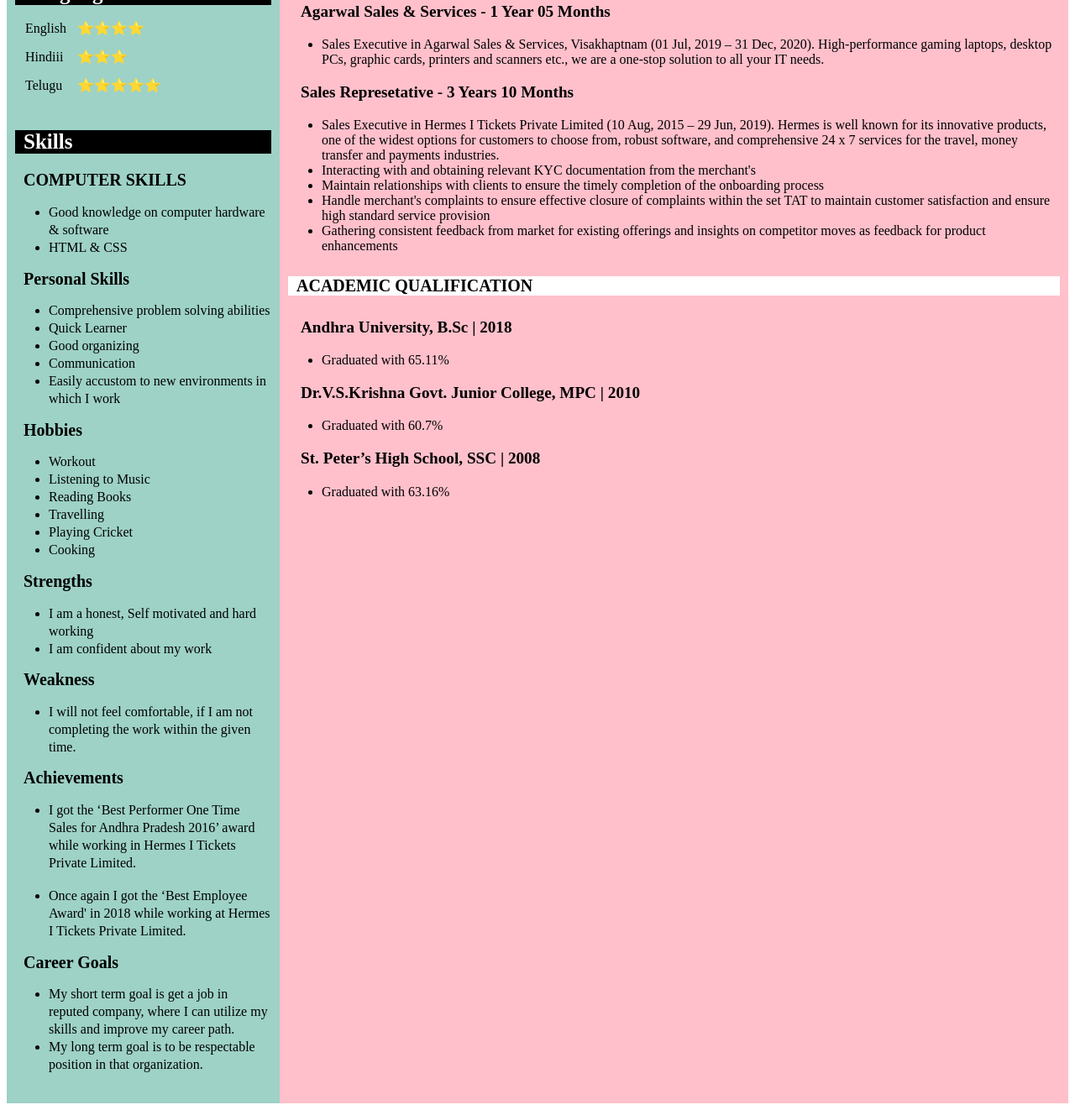
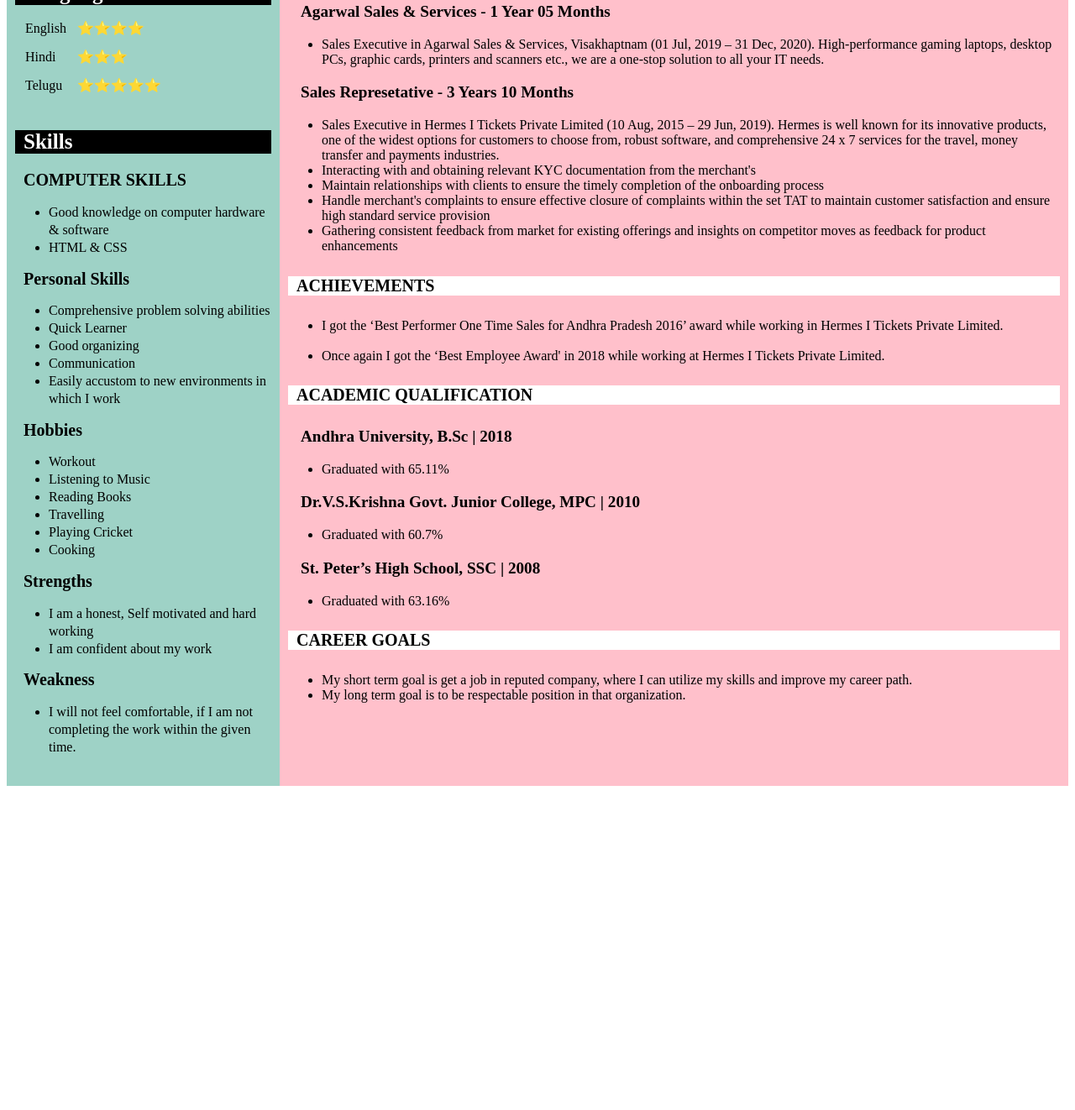
Before and after one commit to dineshummidi/Dinesh_Resume, a plain HTML site: page index.html in a window 1280 px wide. Shown: the part 638-1960 px from the top of the page at 84% size. After the commit the page ends 1582 px from the top, so only its background shows below. Drawn offline with Linux system fonts and the light colour scheme.

Commit message:
Update index.html

```diff
--- a/index.html
+++ b/index.html
@@ -52,7 +52,7 @@
             <td>⭐⭐⭐⭐</td>
           </tr>
           <tr>
-            <td>Hindiii</td>
+            <td>Hindi</td>
             <td>⭐⭐⭐</td>
           </tr>
           <tr>
@@ -97,19 +97,6 @@
           <ul>
               <li>I will not feel comfortable, if I am not completing the work within the given
                     time.</li>
-          </ul>
-          <h4><strong>Achievements</strong></h4>
-          <ul>
-              <li>I got the ‘Best Performer One Time Sales for Andhra Pradesh 2016’ award while
-              working in Hermes I Tickets Private Limited.</li><br>
-              <li>Once again I got the ‘Best Employee Award' in 2018 while working at Hermes I Tickets
-              Private Limited.</li>
-          </ul>
-          <h4 class="pp"><strong>Career Goals</strong></h4>
-          <ul>
-              <li>My short term goal is get a job in reputed company, where I can utilize my
-                    skills and improve my career path.</li>
-              <li>My long term goal is to be respectable position in that organization.</li>
           </ul>
         </table>
       </div>
@@ -161,6 +148,13 @@
           <li>Handle merchant's complaints to ensure effective closure of complaints within the set TAT to maintain customer satisfaction and ensure high standard service provision</li>
           <li>Gathering consistent feedback from market for existing offerings and insights on competitor moves as feedback for product enhancements</li>
         </ul>
+        <h4><strong>ACHIEVEMENTS</strong></h4>
+        <ul>
+            <li>I got the ‘Best Performer One Time Sales for Andhra Pradesh 2016’ award while
+              working in Hermes I Tickets Private Limited.</li><br>
+            <li>Once again I got the ‘Best Employee Award' in 2018 while working at Hermes I Tickets
+              Private Limited.</li>
+        </ul>
         <h4><strong>ACADEMIC QUALIFICATION</strong></h4>
         <p class="pp"><strong>Andhra University, B.Sc | 2018 </strong></p>
         <ul>
@@ -175,6 +169,12 @@
         <ul>
           <li>Graduated with 63.16%</li>
         </ul>
+        <h4><strong>CAREER GOALS</strong></h4>
+        <ul>
+            <li>My short term goal is get a job in reputed company, where I can utilize my
+                    skills and improve my career path.</li>
+            <li>My long term goal is to be respectable position in that organization.</li>
+        </ul>
       </div>
     </div>
   </body>
```
